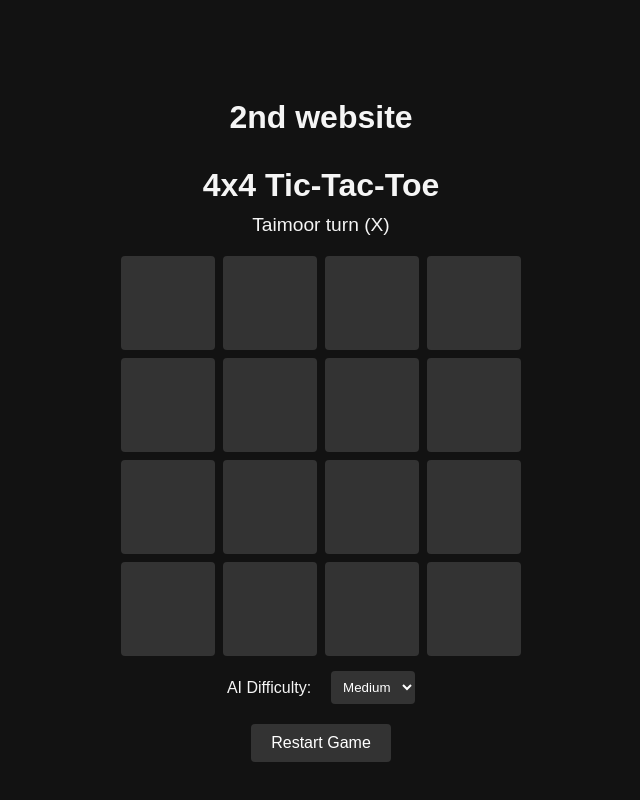
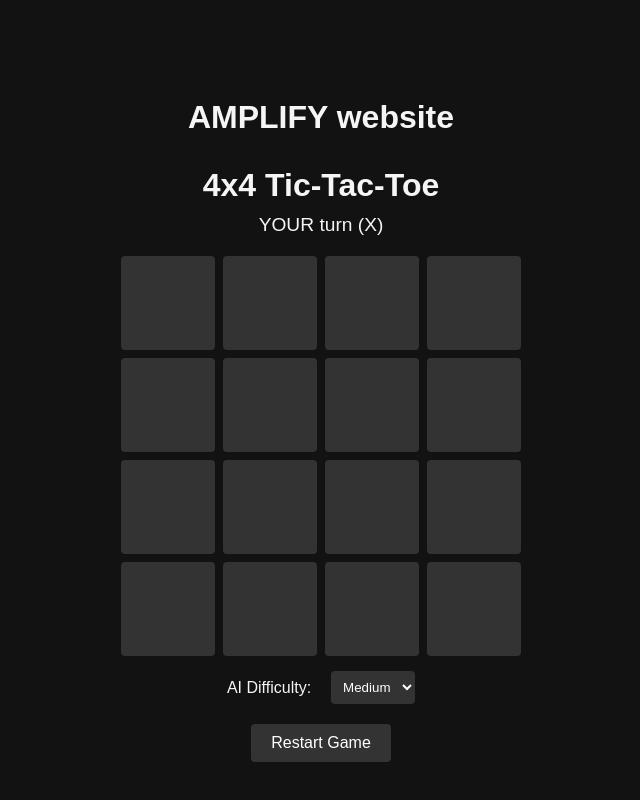
Before and after one commit to MuhammadTaimoorAnwar511/tic-cross, a plain HTML site: page index.html in a window 1280 px wide. Shown: the whole page, without its empty margins (319-959 px from the left). Drawn offline with Linux system fonts and the light colour scheme.

Commit message:
Update index.html

```diff
--- a/index.html
+++ b/index.html
@@ -118,9 +118,9 @@
     </style>
 </head>
 <body>
-    <h1>2nd website</h1>
+    <h1>AMPLIFY website</h1>
     <h1>4x4 Tic-Tac-Toe</h1>
-    <div class="status" id="status">Taimoor turn (X)</div>
+    <div class="status" id="status">YOUR turn (X)</div>
     <div class="board" id="board"></div>
     <div class="difficulty">
         <label for="depth">AI Difficulty:</label>
```
